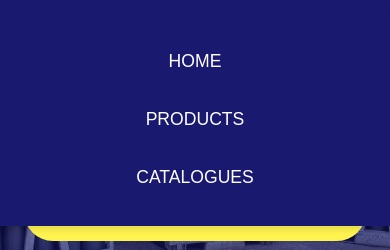
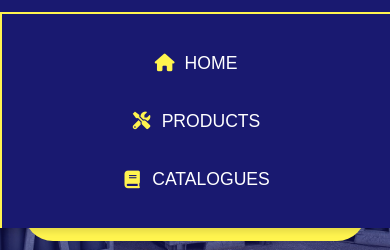
Before and after one commit to Precursorr/Kender, a plain HTML site: page index.html in a window 390 px wide. Both pictures are taken after a click on the button "Menu". Shown: the part 68-318 px from the top of the page. Drawn offline with Linux system fonts and the light colour scheme.

Commit message:
Imprived nav bar dropdown style

```diff
--- a/index.html
+++ b/index.html
@@ -19,9 +19,9 @@
                 <span></span>
             </button>
             <ul class="nav-links">
-                <li><a href="#home">Home</a></li>
-                <li><a href="#products">Products</a></li>
-                <li><a href="#catalogues">Catalogues</a></li>
+                <li><a href="#home"><i class="fas fa-home"></i> Home</a></li>
+                <li><a href="#products"><i class="fas fa-tools"></i> Products</a></li>
+                <li><a href="#catalogues"><i class="fas fa-book"></i> Catalogues</a></li>
             </ul>
         </nav>
     </header>
--- a/styles.css
+++ b/styles.css
@@ -66,6 +66,16 @@ body {
     padding: .5rem 1rem;
     transition: .3s;
     position: relative;
+}
+
+.nav-links a i {
+    margin-right: 8px;
+    color: var(--lemon-yellow);
+    transition: transform 0.3s ease;
+}
+
+.nav-links a:hover i {
+    transform: scale(1.2);
 }
 
 .nav-links a::after {
@@ -177,6 +187,9 @@ body {
         height: 0;
         overflow: hidden;
         transition: all 0.3s cubic-bezier(0.4, 0, 0.2, 1);
+        /* Add yellow borders */
+        border-top: 2px solid var(--lemon-yellow);
+        border-left: 2px solid var(--lemon-yellow);
     }
 
     .nav-links.active {
@@ -192,6 +205,7 @@ body {
         opacity: 0;
         transform: translateY(-20px);
         transition: all 0.3s cubic-bezier(0.4, 0, 0.2, 1);
+        position: relative;
     }
 
     .nav-links.active li {
@@ -206,15 +220,67 @@ body {
 
     .nav-links a {
         padding: 15px 20px;
-        display: block;
+        display: flex;
+        align-items: center;
+        justify-content: center;
         width: 100%;
         font-size: 1.1rem;
         opacity: 0;
-        transition: opacity 0.3s ease;
+        transition: all 0.3s ease;
+        position: relative;
+        background: linear-gradient(to right,
+            transparent 50%,
+            rgba(255, 244, 79, 0.1) 50%
+        );
+        background-size: 200% 100%;
+        background-position: 0 0;
+    }
+
+    .nav-links a i {
+        width: 20px; /* Fixed width for consistent alignment */
+        text-align: center;
+        margin-right: 10px;
     }
 
     .nav-links.active a {
         opacity: 1;
+    }
+
+    /* Hover effect for menu items */
+    .nav-links a:hover {
+        background-position: -100% 0;
+        padding-left: 40px; /* Increased to accommodate icon */
+    }
+
+    /* Yellow dot indicator for hover */
+    .nav-links a::before {
+        content: '•';
+        position: absolute;
+        left: 20px; /* Moved slightly right to make room for icon */
+        opacity: 0;
+        color: var(--lemon-yellow);
+        transition: all 0.3s ease;
+    }
+
+    .nav-links a:hover::before {
+        opacity: 1;
+    }
+
+    /* Additional yellow accent on the right side */
+    .nav-links a::after {
+        content: '';
+        position: absolute;
+        right: 0;
+        top: 50%;
+        transform: translateY(-50%);
+        width: 3px;
+        height: 0;
+        background: var(--lemon-yellow);
+        transition: height 0.3s ease;
+    }
+
+    .nav-links a:hover::after {
+        height: 70%;
     }
 }
 
```
